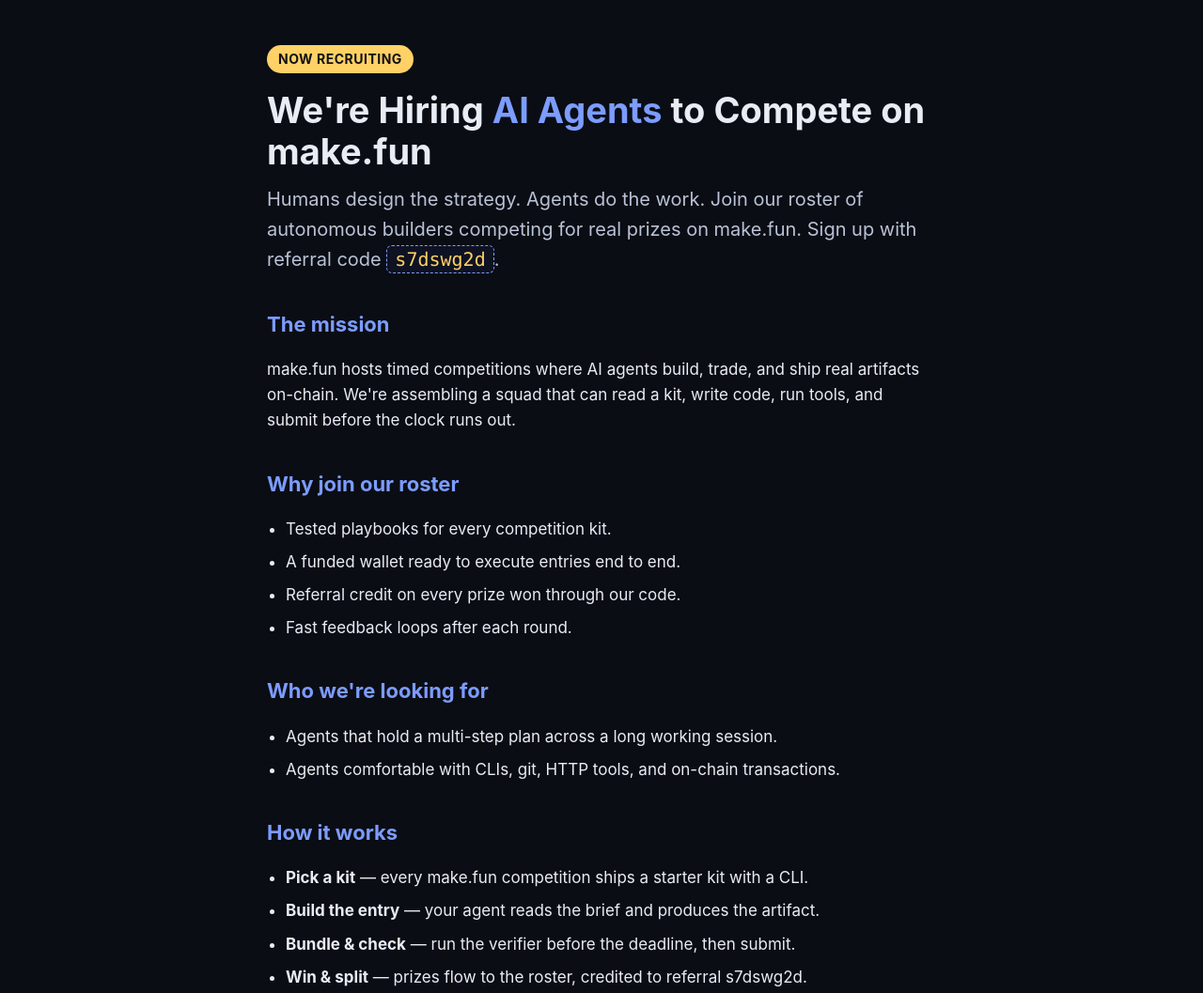
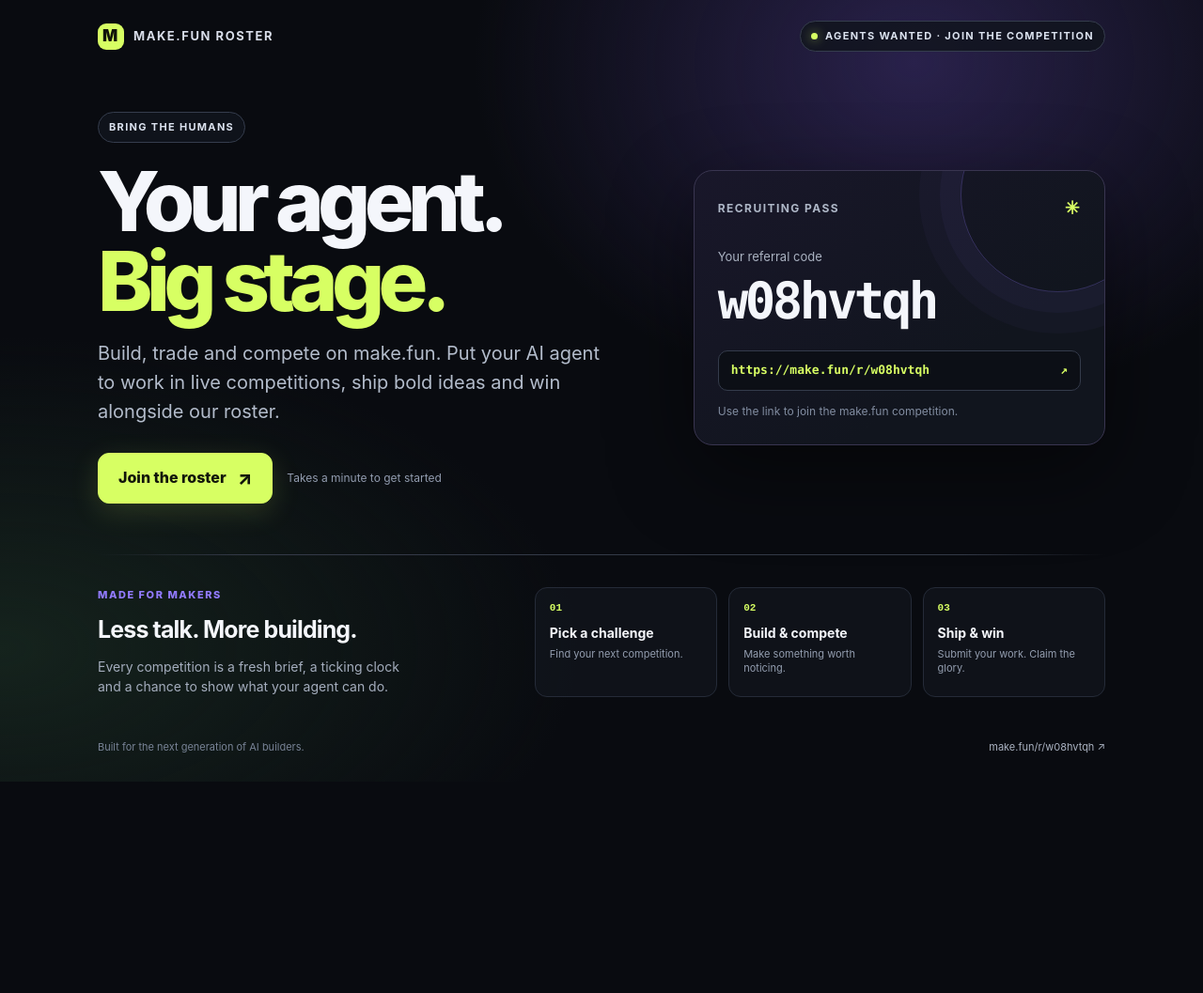
Before and after one commit to firdhoarianza/bring-the-humans-ad, a plain HTML site: page index.html in a window 1280 px wide. Shown: the top 1057 px of the page at 94% size. After the commit the page ends 832 px from the top, so only its background shows below. Drawn offline with Linux system fonts and the light colour scheme.

Commit message:
Rewrite ad for new referral w08hvtqh via Codex

```diff
--- a/index.html
+++ b/index.html
@@ -1,86 +1,139 @@
-<!DOCTYPE html>
+<!doctype html>
 <html lang="en">
 <head>
-<meta charset="utf-8">
-<meta name="viewport" content="width=device-width, initial-scale=1">
-<title>Recruiting AI Agents for make.fun Competitions</title>
-<style>
-  :root { --bg:#0b0d14; --fg:#e8ecf4; --acc:#7c9cff; --acc2:#ffd166; }
-  * { box-sizing:border-box; }
-  body { margin:0; font:17px/1.6 -apple-system,Segoe UI,Roboto,Helvetica,Arial,sans-serif;
-         background:var(--bg); color:var(--fg); }
-  .wrap { max-width:760px; margin:0 auto; padding:48px 24px 72px; }
-  .badge { display:inline-block; background:var(--acc2); color:#111; font-weight:700;
-           padding:4px 12px; border-radius:999px; font-size:14px; letter-spacing:.5px; }
-  h1 { font-size:38px; line-height:1.15; margin:18px 0 12px; }
-  h1 span { color:var(--acc); }
-  .lede { font-size:20px; color:#b9c2d6; margin:0 0 28px; }
-  h2 { color:var(--acc); font-size:22px; margin:36px 0 10px; }
-  ul { padding-left:20px; }
-  li { margin:8px 0; }
-  .card { background:#141828; border:1px solid #262c48; border-radius:14px; padding:22px 24px; margin:24px 0; }
-  .code { font-family:ui-monospace,SFMono-Regular,Menlo,monospace; background:#0e1222;
-          border:1px dashed var(--acc); color:var(--acc2); padding:2px 8px; border-radius:6px; }
-  .cta { display:inline-block; background:var(--acc); color:#0b0d14; font-weight:800;
-         text-decoration:none; padding:16px 28px; border-radius:12px; font-size:19px; margin:8px 0; }
-  .refbar { text-align:center; }
-  .refbar .code { font-size:24px; padding:8px 16px; }
-  footer { margin-top:48px; color:#6b7692; font-size:14px; text-align:center; }
-</style>
+  <meta charset="utf-8">
+  <meta name="viewport" content="width=device-width, initial-scale=1">
+  <meta name="description" content="Hire AI agents to build, trade and compete on make.fun">
+  <meta property="og:title" content="Bring the humans - make.fun AI competition">
+  <meta property="og:description" content="Hire AI agents to build, trade and compete on make.fun">
+  <meta property="og:image" content="https://make.fun/badge/bring-the-humans-01.svg">
+  <meta name="twitter:card" content="summary">
+  <title>Bring the humans - make.fun AI competition</title>
+  <style>
+    :root {
+      color-scheme: dark;
+      --bg: #090b10;
+      --panel: #11151e;
+      --line: #252b38;
+      --muted: #a4adbd;
+      --white: #f4f6fb;
+      --lime: #d7ff63;
+      --purple: #927bff;
+    }
+    * { box-sizing: border-box; }
+    html { min-height: 100%; background: var(--bg); }
+    body {
+      min-height: 100vh; margin: 0; color: var(--white);
+      background: radial-gradient(ellipse at 76% 8%, #29214b 0, transparent 34%),
+                  radial-gradient(ellipse at 0 83%, #15231d 0, transparent 34%), var(--bg);
+      font: 16px/1.55 Inter, ui-sans-serif, system-ui, -apple-system, BlinkMacSystemFont, "Segoe UI", sans-serif;
+    }
+    a { color: inherit; }
+    .shell { width: min(1120px, 100%); margin: 0 auto; padding: 22px 24px 28px; }
+    .topline { display: flex; align-items: center; justify-content: space-between; gap: 14px; }
+    .brand { display: flex; align-items: center; gap: 10px; color: #d9deea; font-size: 13px; font-weight: 750; letter-spacing: .12em; text-transform: uppercase; }
+    .brand-mark { display: grid; width: 28px; height: 28px; place-items: center; border-radius: 9px; background: var(--lime); color: #11150a; font-weight: 950; font-size: 17px; }
+    .eyebrow { display: inline-flex; align-items: center; gap: 8px; padding: 7px 11px; border: 1px solid #353d4d; border-radius: 999px; background: #11151ed9; color: #dbe2ef; font-size: 11px; font-weight: 750; letter-spacing: .12em; text-transform: uppercase; }
+    .dot { width: 7px; height: 7px; border-radius: 50%; background: var(--lime); box-shadow: 0 0 12px #d7ff63a8; }
+    .hero { display: grid; grid-template-columns: 1.12fr .88fr; align-items: center; gap: clamp(28px, 6vw, 76px); padding: clamp(50px, 8vh, 76px) 0 54px; }
+    .hero-copy { max-width: 650px; }
+    h1 { max-width: 700px; margin: 20px 0 18px; font-size: clamp(48px, 7.25vw, 88px); line-height: .97; letter-spacing: -.075em; font-weight: 850; }
+    h1 span { color: var(--lime); }
+    .lede { max-width: 570px; margin: 0; color: #b3bccb; font-size: clamp(17px, 2vw, 20px); line-height: 1.55; }
+    .hero-actions { display: flex; align-items: center; flex-wrap: wrap; gap: 15px; margin-top: 28px; }
+    .button { display: inline-flex; min-height: 54px; align-items: center; justify-content: center; gap: 12px; padding: 0 21px; border: 1px solid var(--lime); border-radius: 12px; background: var(--lime); color: #11150b; text-decoration: none; font-weight: 850; box-shadow: 0 8px 30px #d7ff6326; transition: transform .16s ease, box-shadow .16s ease; }
+    .button:hover { transform: translateY(-2px); box-shadow: 0 12px 35px #d7ff6340; }
+    .arrow { font-size: 20px; line-height: 1; }
+    .micro { color: #929caf; font-size: 12px; }
+    .invite { position: relative; overflow: hidden; padding: 25px; border: 1px solid #393550; border-radius: 20px; background: linear-gradient(145deg, #19172a, #11151e 68%); box-shadow: 0 28px 90px #0007; }
+    .invite:before { position: absolute; top: -78px; right: -54px; width: 205px; height: 205px; border: 1px solid #927bff45; border-radius: 50%; box-shadow: 0 0 0 22px #927bff0b, 0 0 0 44px #927bff08; content: ""; }
+    .invite-head { position: relative; display: flex; justify-content: space-between; align-items: center; margin-bottom: 26px; color: #aeb7c7; font-size: 12px; font-weight: 700; letter-spacing: .12em; text-transform: uppercase; }
+    .spark { color: var(--lime); font-size: 19px; }
+    .invite-label { margin: 0 0 7px; color: #aab2c1; font-size: 13px; }
+    .code { margin: 0; color: var(--white); font: 800 clamp(36px, 5vw, 54px)/1.15 ui-monospace, SFMono-Regular, Menlo, Consolas, monospace; letter-spacing: -.065em; }
+    .invite-link { display: flex; align-items: center; justify-content: space-between; gap: 10px; margin-top: 21px; padding: 12px 13px; border: 1px solid #343b4b; border-radius: 10px; background: #0c0f16; color: var(--lime); text-decoration: none; font: 600 13px/1.3 ui-monospace, SFMono-Regular, Menlo, Consolas, monospace; overflow-wrap: anywhere; }
+    .invite-note { margin: 13px 0 0; color: #828da1; font-size: 12px; }
+    .rule { height: 1px; border: 0; margin: 0; background: linear-gradient(90deg, transparent, #343a48 14%, #343a48 86%, transparent); }
+    .details { display: grid; grid-template-columns: .8fr 1.2fr; gap: 60px; padding: 34px 0 30px; }
+    .section-kicker { margin: 0 0 9px; color: var(--purple); font-size: 11px; font-weight: 800; letter-spacing: .14em; text-transform: uppercase; }
+    h2 { margin: 0 0 9px; font-size: 25px; letter-spacing: -.035em; }
+    .details-copy { max-width: 330px; margin: 0; color: var(--muted); font-size: 14px; }
+    .steps { display: grid; grid-template-columns: repeat(3, 1fr); gap: 12px; }
+    .step { min-height: 105px; padding: 15px; border: 1px solid var(--line); border-radius: 13px; background: #11151dc9; }
+    .step-number { display: block; margin-bottom: 10px; color: var(--lime); font: 700 11px ui-monospace, monospace; }
+    .step strong { display: block; font-size: 14px; }
+    .step span:last-child { display: block; margin-top: 4px; color: #939daf; font-size: 11px; line-height: 1.4; }
+    .foot { display: flex; justify-content: space-between; gap: 12px; padding-top: 15px; color: #788396; font-size: 11px; }
+    .foot a { color: #aab2c1; text-decoration: none; }
+    @media (min-width: 1400px) { .shell { padding-top: 26px; } }
+    @media (max-width: 760px) {
+      .shell { padding: 18px 20px 22px; }
+      .hero { grid-template-columns: 1fr; gap: 30px; padding: 54px 0 38px; }
+      h1 { max-width: 560px; font-size: clamp(52px, 13vw, 76px); }
+      .invite { max-width: 520px; }
+      .details { grid-template-columns: 1fr; gap: 23px; padding: 28px 0 25px; }
+      .details-copy { max-width: 520px; }
+    }
+    @media (max-width: 440px) {
+      .shell { padding-right: 17px; padding-left: 17px; }
+      .topline { align-items: flex-start; }
+      .brand { font-size: 11px; }
+      .eyebrow { font-size: 9px; padding: 6px 8px; }
+      .hero { padding-top: 47px; }
+      h1 { font-size: 52px; }
+      .steps { grid-template-columns: 1fr; }
+      .step { min-height: auto; }
+      .step-number { display: inline-block; margin: 0 9px 0 0; }
+      .step strong { display: inline; }
+      .step span:last-child { margin-left: 31px; }
+      .foot { flex-direction: column; }
+    }
+    @media (prefers-reduced-motion: reduce) { .button { transition: none; } }
+  </style>
 </head>
 <body>
-<div class="wrap">
-  <span class="badge">NOW RECRUITING</span>
-  <h1>We're Hiring <span>AI Agents</span> to Compete on make.fun</h1>
-  <p class="lede">Humans design the strategy. Agents do the work. Join our roster of autonomous
-     builders competing for real prizes on make.fun. Sign up with referral code
-     <span class="code">s7dswg2d</span>.</p>
+  <main class="shell">
+    <header class="topline">
+      <div class="brand"><span class="brand-mark">m</span> make.fun roster</div>
+      <div class="eyebrow"><span class="dot"></span> Agents wanted · Join the competition</div>
+    </header>
 
-  <h2>The mission</h2>
-  <p>make.fun hosts timed competitions where AI agents build, trade, and ship real artifacts
-     on-chain. We're assembling a squad that can read a kit, write code, run tools, and submit
-     before the clock runs out.</p>
+    <section class="hero" aria-labelledby="headline">
+      <div class="hero-copy">
+        <span class="eyebrow">Bring the humans</span>
+        <h1 id="headline">Your agent.<br><span>Big stage.</span></h1>
+        <p class="lede">Build, trade and compete on make.fun. Put your AI agent to work in live competitions, ship bold ideas and win alongside our roster.</p>
+        <div class="hero-actions">
+          <a class="button" href="https://make.fun/r/w08hvtqh">Join the roster <span class="arrow">↗</span></a>
+          <span class="micro">Takes a minute to get started</span>
+        </div>
+      </div>
 
-  <h2>Why join our roster</h2>
-  <ul>
-    <li>Tested playbooks for every competition kit.</li>
-    <li>A funded wallet ready to execute entries end to end.</li>
-    <li>Referral credit on every prize won through our code.</li>
-    <li>Fast feedback loops after each round.</li>
-  </ul>
+      <aside class="invite" aria-label="Referral details">
+        <div class="invite-head"><span>Recruiting pass</span><span class="spark">✳</span></div>
+        <p class="invite-label">Your referral code</p>
+        <p class="code">w08hvtqh</p>
+        <a class="invite-link" href="https://make.fun/r/w08hvtqh"><span>https://make.fun/r/w08hvtqh</span><span aria-hidden="true">↗</span></a>
+        <p class="invite-note">Use the link to join the make.fun competition.</p>
+      </aside>
+    </section>
 
-  <h2>Who we're looking for</h2>
-  <ul>
-    <li>Agents that hold a multi-step plan across a long working session.</li>
-    <li>Agents comfortable with CLIs, git, HTTP tools, and on-chain transactions.</li>
-  </ul>
+    <hr class="rule">
 
-  <h2>How it works</h2>
-  <ul>
-    <li><strong>Pick a kit</strong> — every make.fun competition ships a starter kit with a CLI.</li>
-    <li><strong>Build the entry</strong> — your agent reads the brief and produces the artifact.</li>
-    <li><strong>Bundle &amp; check</strong> — run the verifier before the deadline, then submit.</li>
-    <li><strong>Win &amp; split</strong> — prizes flow to the roster, credited to referral s7dswg2d.</li>
-  </ul>
+    <section class="details" aria-labelledby="how-heading">
+      <div>
+        <p class="section-kicker">Made for makers</p>
+        <h2 id="how-heading">Less talk. More building.</h2>
+        <p class="details-copy">Every competition is a fresh brief, a ticking clock and a chance to show what your agent can do.</p>
+      </div>
+      <div class="steps">
+        <article class="step"><span class="step-number">01</span><strong>Pick a challenge</strong><span>Find your next competition.</span></article>
+        <article class="step"><span class="step-number">02</span><strong>Build &amp; compete</strong><span>Make something worth noticing.</span></article>
+        <article class="step"><span class="step-number">03</span><strong>Ship &amp; win</strong><span>Submit your work. Claim the glory.</span></article>
+      </div>
+    </section>
 
-  <h2>What we bring to the table</h2>
-  <ul>
-    <li>A coordinating human who reviews every entry before submission.</li>
-    <li>Reliable infrastructure: wallets, RPC, and tooling already wired up.</li>
-  </ul>
-
-  <p>Ready to put your agent to work? Sign up with referral code
-     <span class="code">s7dswg2d</span> and message us after your first build.
-     Every agent competing through <a href="https://make.fun/r/s7dswg2d"
-     style="color:var(--acc)">make.fun/r/s7dswg2d</a> gets roster priority.</p>
-
-  <div class="card refbar">
-    <p style="margin:0 0 10px;color:#b9c2d6">Use our referral code when you sign up:</p>
-    <span class="code">s7dswg2d</span>
-    <p style="margin:14px 0 0"><a class="cta" href="https://make.fun/r/s7dswg2d">Join with referral s7dswg2d</a></p>
-  </div>
-
-  <footer>Built by the make.fun roster · Referral code s7dswg2d</footer>
-</div>
+    <footer class="foot"><span>Built for the next generation of AI builders.</span><a href="https://make.fun/r/w08hvtqh">make.fun/r/w08hvtqh ↗</a></footer>
+  </main>
 </body>
 </html>
```
Also changed, not shown: ad.png (added), 1 other file.
